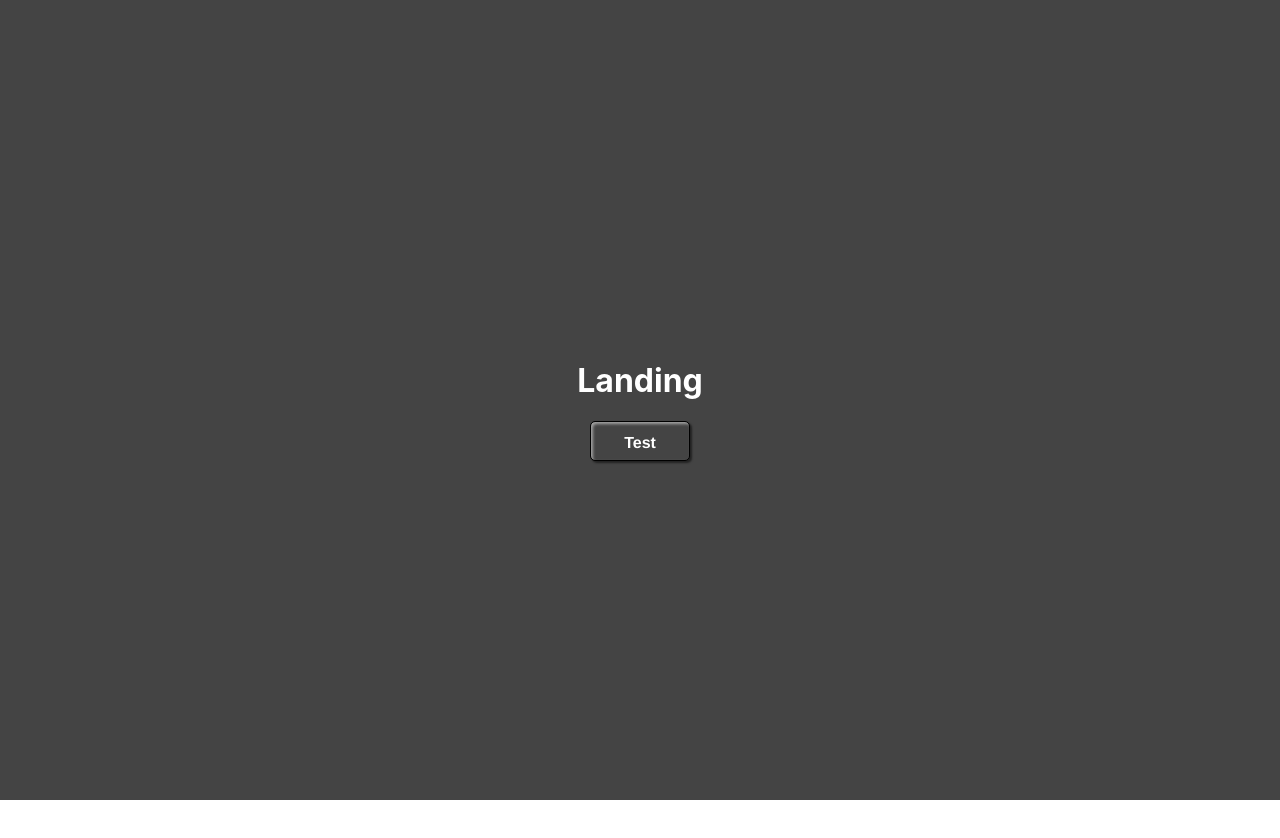
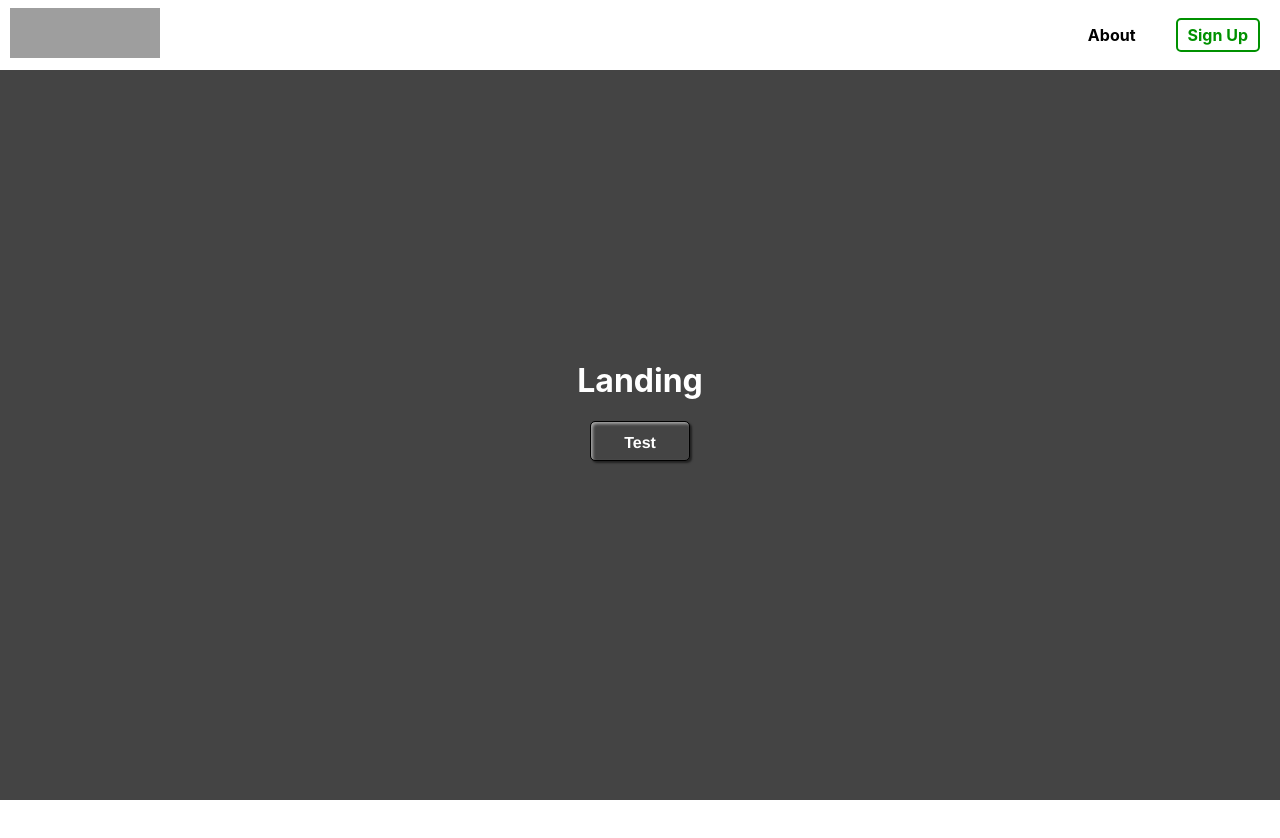
Before and after one commit to dshamany/VoucherApp, a React (Create React App) app: page / in a window 1280 px wide. Shown: the top 838 px of the page. Built offline with nearby package versions, Linux system fonts and the light colour scheme; grey boxes are pictures that could not be loaded.

Commit message:
add navbar

```diff
--- a/src/components/Index.jsx
+++ b/src/components/Index.jsx
@@ -5,12 +5,25 @@ import Landing from './Landing';
 import About from './About';
 import Signup from './Signup';
 
-function Index(props){
+function Index(props) {
     return (
-        <div className="main-container">
-            <Landing id="landing" />
-            <About id="about" />
-            <Signup id="signup"/>
+        <div>
+            <div id="navbar">
+                <div id="logo-container">
+                    <a href="#">
+                        <img id="logo" src="https://i.imgur.com/TpRJ9wg.png" alt="company logo"/>
+                    </a>
+                </div>
+                <ul>
+                    <li><a href="#about">About</a></li>
+                    <li><a href="#signup">Sign Up</a></li>
+                </ul>
+            </div>
+            <div className="main-container">
+                <Landing id="landing" />
+                <About id="about" />
+                <Signup id="signup" />
+            </div>
         </div>
     )
 }
--- a/src/components/Styles.css
+++ b/src/components/Styles.css
@@ -2,15 +2,15 @@
     --landing-bg: #444;
     --about-bg: rgb(255, 255, 255);
     --signup-bg: #444;
+
+    --signup-color: rgb(0, 145, 0);
 
     --light-text: #fff;
     --dark-text: #111;
     --general-radius: 5px;
 
     --submit-color: rgb(0, 255, 0);
-    --submit-color-hover: rgb(140, 255, 140);
     --cancel-color: rgb(180, 0, 0);
-    --cancel-color-hover: rgb(255, 130, 130);
 
     --button-text-color: inherit;
     --button-text-color-hover: rgb(255, 255, 255);
@@ -22,6 +22,63 @@
 
     --input-shadow-color: #bbb;
     --input-inset-shadow-color: rgba(0, 0, 0, 0.6);
+}
+
+html {
+    scroll-behavior: smooth;
+}
+
+a {
+    outline: none;
+}
+
+#logo {
+    width: 150px;
+    height: 50px;
+    margin-left: 10px;
+}
+
+#navbar {
+    position: fixed;
+    display: flex;
+    flex-direction: row;
+    justify-content: flex-start;
+    align-items: center;
+    top: 0px;
+    left: 0px;
+    background-color: #fff;
+    height: 70px;
+    width: 100vw;
+}
+
+#navbar > ul {
+    list-style: none;
+    display: inline-flex;
+    flex-direction: row;
+    margin: 0 0 0 auto;
+}
+
+#navbar > ul > li {
+    margin: 0 15px;
+    font-weight: bold;
+    padding: 5px;
+}
+
+#navbar > ul > li a {
+    text-decoration: none;
+    color: #000;
+}
+
+#navbar > ul > li:last-child > a {
+    border: 2px solid var(--signup-color);
+    border-radius: var(--general-radius);
+    padding: 5px 10px;
+    color: var(--signup-color);
+}
+
+#navbar > ul > li:last-child > a:hover {
+    background-color: var(--signup-color);
+    color: var(--light-text)
 }
 
 .main-container {
```
Also changed, not shown: src/assets/augora-logo.png (added), src/assets/augora-small.png (added).
